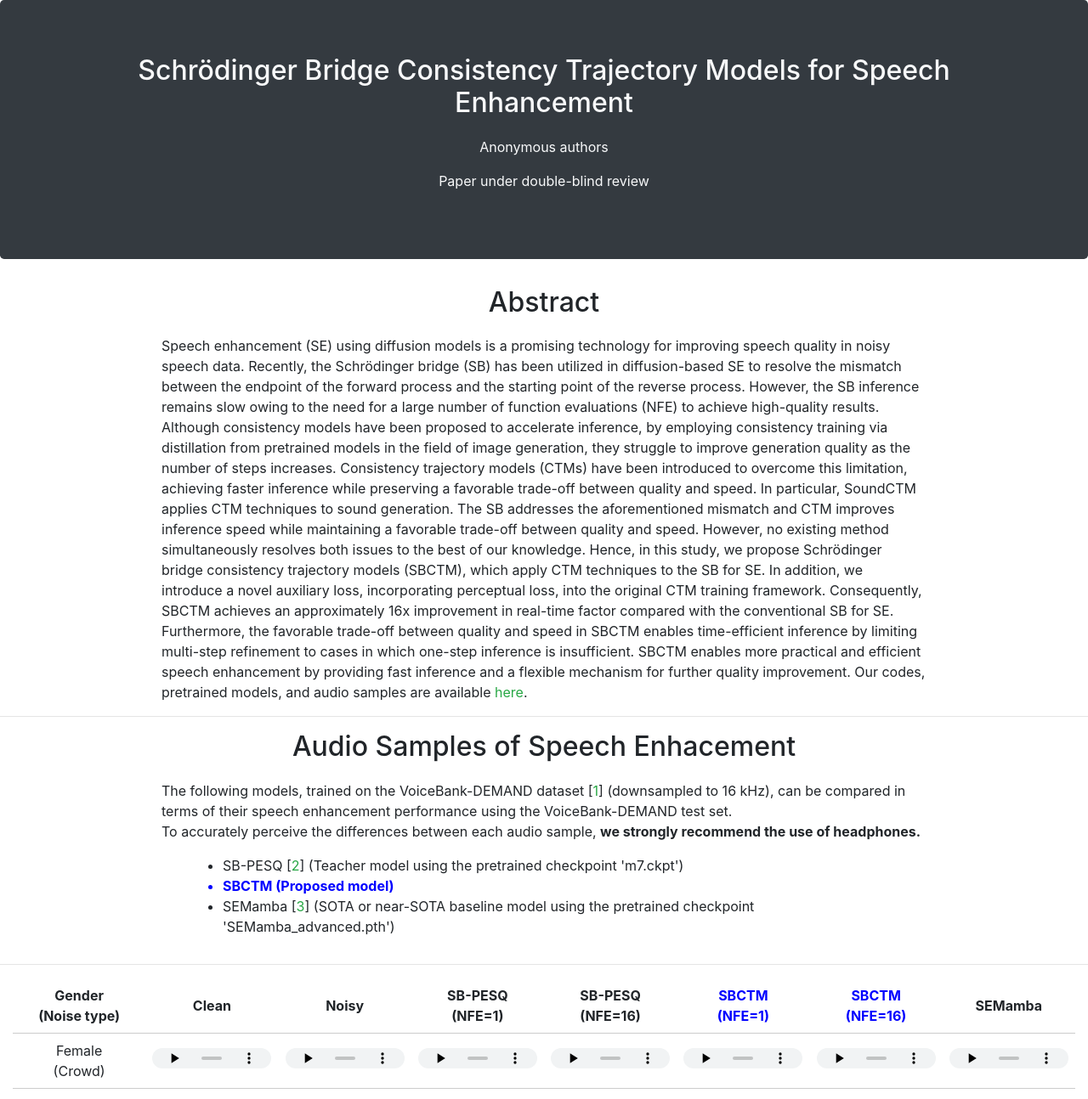
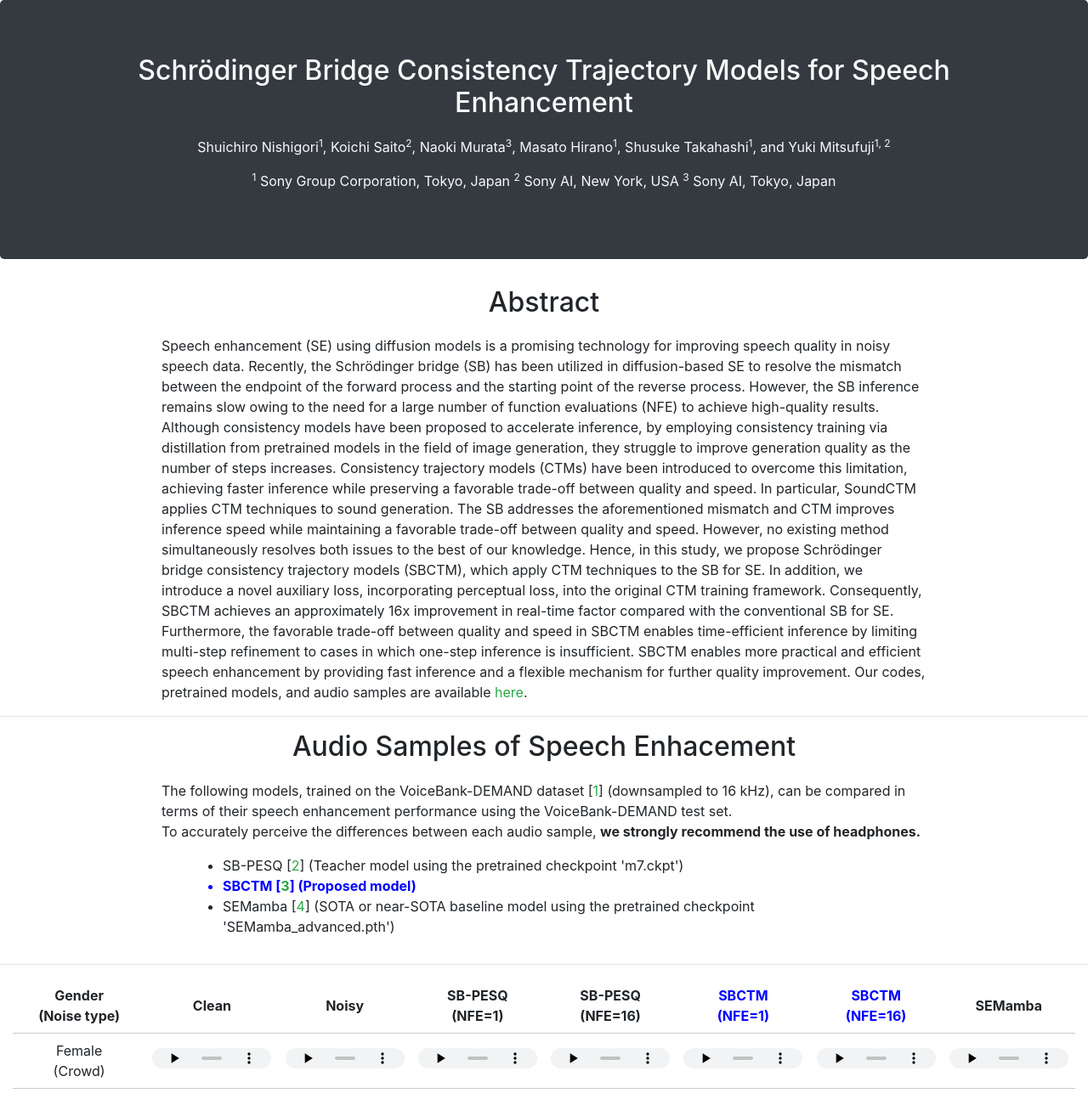
Before and after one commit to sony/sbctm, a plain HTML site: page docs/sbctm_demo.html in a window 1280 px wide. Shown: the top 1294 px of the page at 85% size. Drawn offline with nearby package versions, Linux system fonts and the light colour scheme.

Commit message:
Modified README, HTML

```diff
--- a/docs/sbctm_demo.html
+++ b/docs/sbctm_demo.html
@@ -77,8 +77,8 @@
                 <div class="row align-items-center">
                     <div class="col-md-12">
                         <h2><a class="text-light">Schrödinger Bridge Consistency Trajectory Models for Speech Enhancement</a></h2>
-                        <div class="row"><div class="col-md col-sm-12"><p class="text-light">Anonymous authors</p></div></div>
-                        <div class="row"><div class="col-md col-sm-12"><p class="text-light">Paper under double-blind review</p></div></div>
+                        <div class="row"><div class="col-md col-sm-12"><p class="text-light">Shuichiro Nishigori<sup>1</sup>, Koichi Saito<sup>2</sup>, Naoki Murata<sup>3</sup>, Masato Hirano<sup>1</sup>, Shusuke Takahashi<sup>1</sup>, and Yuki Mitsufuji<sup>1, 2</sup></p></div></div>
+                        <div class="row"><div class="col-md col-sm-12"><p class="text-light"><sup>1</sup> Sony Group Corporation, Tokyo, Japan <sup>2</sup> Sony AI, New York, USA <sup>3</sup> Sony AI, Tokyo, Japan</p></div></div>
                     </div>
                 </div>
             </div>
@@ -98,7 +98,7 @@
             SBCTM achieves an approximately 16x improvement in real-time factor compared with the conventional SB for SE. Furthermore,
             the favorable trade-off between quality and speed in SBCTM enables time-efficient inference by limiting multi-step refinement to cases in which one-step inference is insufficient.
             SBCTM enables more practical and efficient speech enhancement by providing fast inference and a flexible mechanism for further quality improvement.
-            Our codes, pretrained models, and audio samples are available <a class="text-success" href="https://anonymous.4open.science/r/sbctm-3507/">here</a>.</p>
+            Our codes, pretrained models, and audio samples are available <a class="text-success" href="https://github.com/sony/sbctm">here</a>.</p>
         <hr>
         <h2 style="text-align: center;">Audio Samples of Speech Enhacement</h2>
         <div class="centered-box">
@@ -108,8 +108,8 @@
             </p>
             <ul>
                 <li>SB-PESQ [<a class="text-success" href="#2">2</a>] (Teacher model using the pretrained checkpoint 'm7.ckpt')</li>
-                <li style="color: blue; font-weight: bold;">SBCTM (Proposed model)</li>
-                <li>SEMamba [<a class="text-success" href="#3">3</a>] (SOTA or near-SOTA baseline model using the pretrained checkpoint 'SEMamba_advanced.pth')</li>
+                <li style="color: blue; font-weight: bold;">SBCTM [<a class="text-success" href="#3">3</a>] (Proposed model)</li>
+                <li>SEMamba [<a class="text-success" href="#4">4</a>] (SOTA or near-SOTA baseline model using the pretrained checkpoint 'SEMamba_advanced.pth')</li>
             </ul>
         </div>
         <hr>
@@ -209,7 +209,8 @@
                     <div><p>
                         <a name="1">[1]</a> C. Valentini-Botinhao, X. Wang, S. Takaki, and J. Yamagishi. Investigating RNN-based speech enhancement methods for noise-robust textto-speech. ISCA Speech Synthesis Workshop, 2016.<br>
                         <a name="2">[2]</a> Julius Richter, Danilo De Oliveira, and Timo Gerkmann. Investigating training objectives for generative speech enhancement. arXiv preprint, arXiv:2409.10753, 2024.<br>
-                        <a name="3">[3]</a> R. Chao, W.-H. Cheng and M. La Quatra, S. M. Siniscalchi, C.-H. H. Yang,S.-W. Fu, and Y. Tsao. An investigation of incorporating Mamba for speech enhancement. IEEE Spoken Language Technology Workshop, 2024.<br>
+                        <a name="3">[3]</a> S. Nishigori, K. Saito, N. Murata, M. Hirano, S. Takahashi, and Y. Mitsufuji. Schrödinger Bridge Consistency Trajectory Models for Speech Enhancement. IEEE WASPAA, 2025.<br>
+                        <a name="4">[4]</a> R. Chao, W.-H. Cheng and M. La Quatra, S. M. Siniscalchi, C.-H. H. Yang,S.-W. Fu, and Y. Tsao. An investigation of incorporating Mamba for speech enhancement. IEEE Spoken Language Technology Workshop, 2024.<br>
                     </p></div>
                 </div>
             </div>
```
Also changed, not shown: 2 other files.
